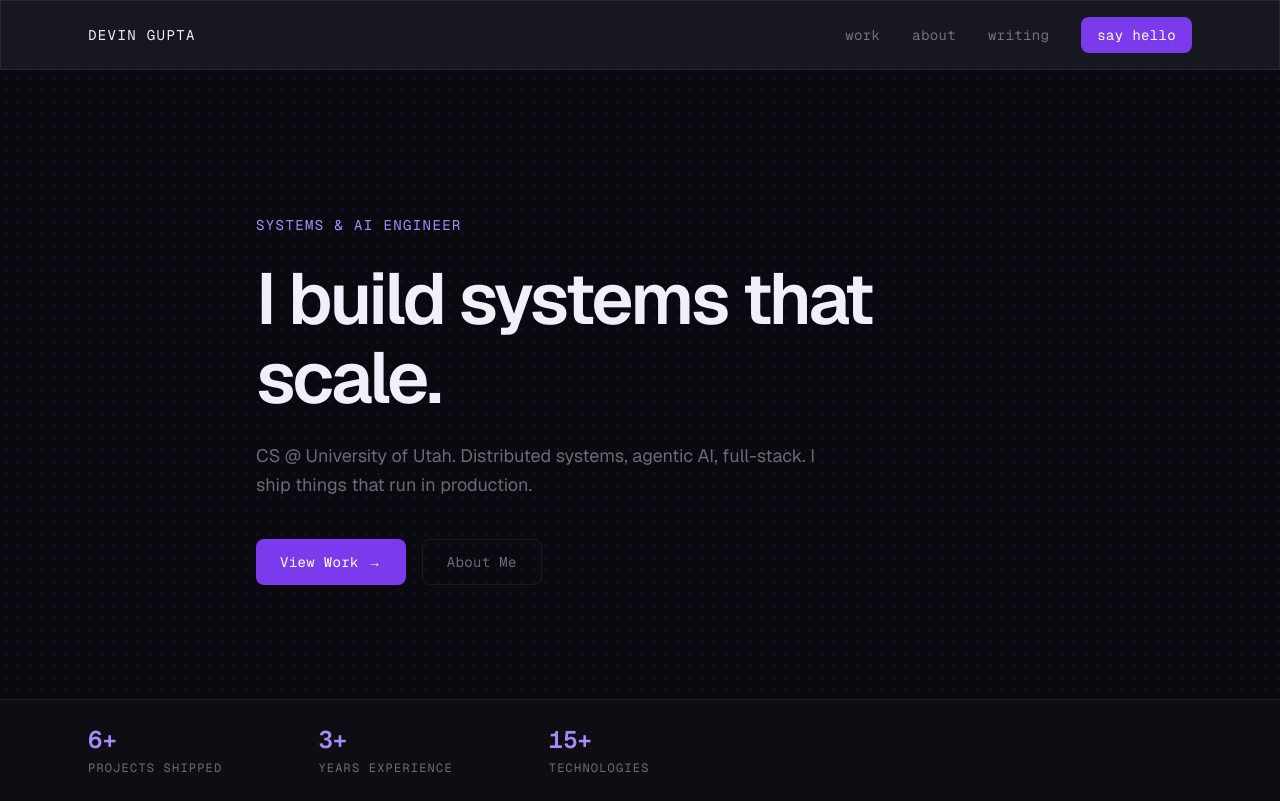
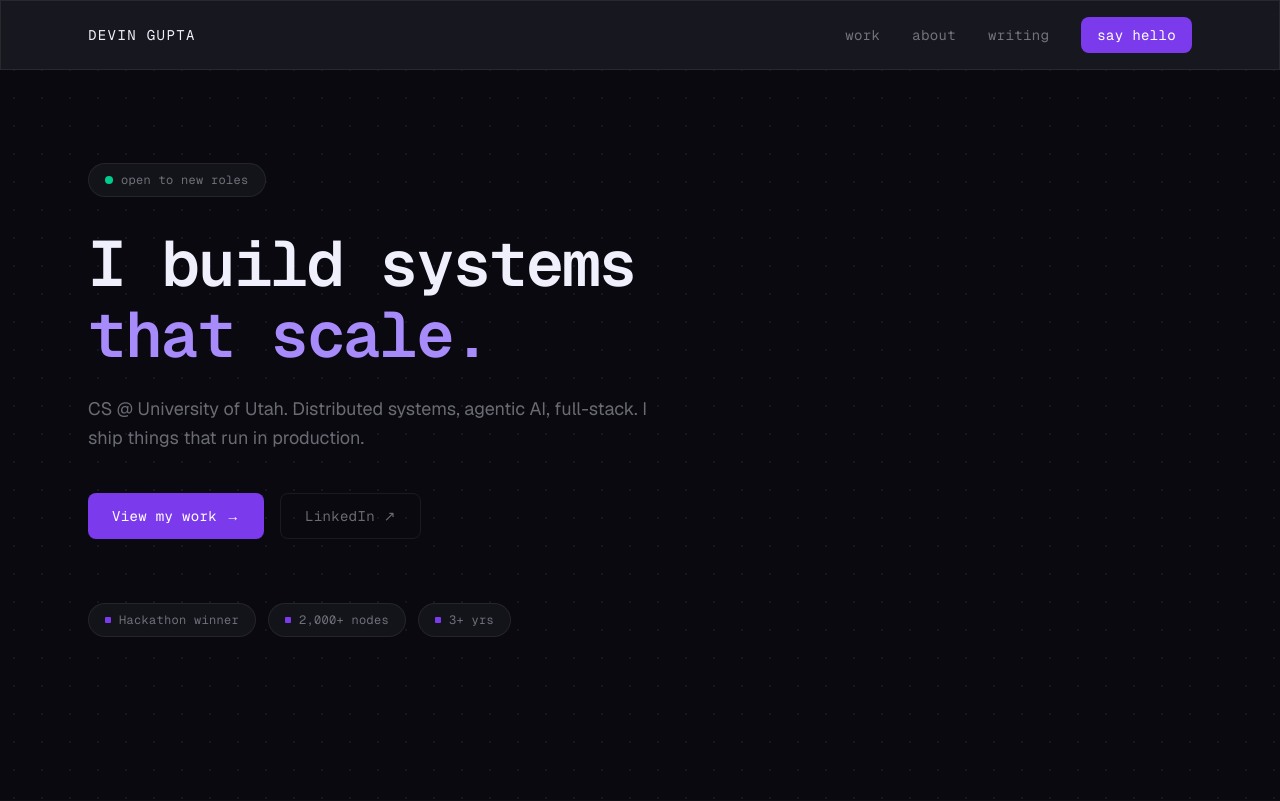
Before and after one commit to devingupta1/Devin-portfolio, a Next.js app: page / in a window 1280 px wide. Shown: the top 801 px of the page. Built offline with nearby package versions, Linux system fonts and the light colour scheme.

Commit message:
feat: hero section with canvas, cursor glow, text scramble

```diff
--- a/components/sections/Hero.tsx
+++ b/components/sections/Hero.tsx
@@ -1,93 +1,280 @@
 "use client";
 
-import { motion } from "framer-motion";
+import { useRef, useEffect, useState, useCallback } from "react";
+import { motion, useReducedMotion } from "framer-motion";
+import Link from "next/link";
+import { SITE } from "@/lib/projects";
+import { useTextScramble } from "@/lib/hooks/useTextScramble";
+
+/* ─── constants ────────────────────────────────────────────── */
+
+const SCRAMBLE_LINE_1 = "I build systems";
+const SCRAMBLE_LINE_2 = "that scale.";
+
+const DOT_SPACING = 28;
+const DOT_RADIUS = 1;
+const DOT_COLOR: [number, number, number] = [167, 139, 250]; // a78bfa
+const DOT_BASE_ALPHA = 0.12;
+const GLOW_RADIUS = 150;
+
+const SPOTLIGHT_SIZE = 400;
+
+const STAT_CHIPS = [
+  { label: "Hackathon winner" },
+  { label: "2,000+ nodes" },
+  { label: "3+ yrs" },
+] as const;
+
+/* ─── fade-up variant factory ──────────────────────────────── */
+
+function fadeUp(delay: number) {
+  return {
+    initial: { opacity: 0, y: 20 },
+    animate: { opacity: 1, y: 0 },
+    transition: { duration: 0.5, delay, ease: "easeOut" as const },
+  };
+}
+
+/* ─── component ────────────────────────────────────────────── */
 
 export function Hero() {
+  const reducedMotion = useReducedMotion();
+  const skipAnim = reducedMotion ?? false;
+
+  /* text scramble */
+  const line1 = useTextScramble(SCRAMBLE_LINE_1, 800, skipAnim);
+  const line2 = useTextScramble(SCRAMBLE_LINE_2, 800, skipAnim);
+
+  /* refs */
+  const sectionRef = useRef<HTMLElement>(null);
+  const canvasRef = useRef<HTMLCanvasElement>(null);
+  const mouseRef = useRef<{ x: number; y: number }>({ x: -9999, y: -9999 });
+
+  /* spotlight position (state so the div re-renders) */
+  const [spot, setSpot] = useState<{ x: number; y: number }>({
+    x: -9999,
+    y: -9999,
+  });
+
+  /* ── canvas drawing ─────────────────────────────────────── */
+
+  const drawDots = useCallback(() => {
+    const canvas = canvasRef.current;
+    if (!canvas) return;
+    const ctx = canvas.getContext("2d");
+    if (!ctx) return;
+
+    const { width, height } = canvas;
+    ctx.clearRect(0, 0, width, height);
+
+    const mx = mouseRef.current.x;
+    const my = mouseRef.current.y;
+
+    for (let x = DOT_SPACING / 2; x < width; x += DOT_SPACING) {
+      for (let y = DOT_SPACING / 2; y < height; y += DOT_SPACING) {
+        const dx = x - mx;
+        const dy = y - my;
+        const dist = Math.sqrt(dx * dx + dy * dy);
+
+        let alpha = DOT_BASE_ALPHA;
+        if (dist < GLOW_RADIUS) {
+          // boost opacity within glow radius
+          alpha += (1 - dist / GLOW_RADIUS) * 0.35;
+        }
+
+        ctx.beginPath();
+        ctx.arc(x, y, DOT_RADIUS, 0, Math.PI * 2);
+        ctx.fillStyle = `rgba(${DOT_COLOR[0]},${DOT_COLOR[1]},${DOT_COLOR[2]},${alpha})`;
+        ctx.fill();
+      }
+    }
+  }, []);
+
+  /* ── resize observer for canvas ─────────────────────────── */
+
+  useEffect(() => {
+    const canvas = canvasRef.current;
+    const section = sectionRef.current;
+    if (!canvas || !section) return;
+
+    function resize() {
+      if (!canvas || !section) return;
+      const rect = section.getBoundingClientRect();
+      canvas.width = rect.width;
+      canvas.height = rect.height;
+      drawDots();
+    }
+
+    const ro = new ResizeObserver(resize);
+    ro.observe(section);
+    resize();
+
+    return () => ro.disconnect();
+  }, [drawDots]);
+
+  /* ── mousemove handler ──────────────────────────────────── */
+
+  const handleMouseMove = useCallback(
+    (e: React.MouseEvent<HTMLElement>) => {
+      const section = sectionRef.current;
+      if (!section) return;
+      const rect = section.getBoundingClientRect();
+      const x = e.clientX - rect.left;
+      const y = e.clientY - rect.top;
+
+      mouseRef.current = { x, y };
+      setSpot({ x, y });
+
+      // throttle canvas redraws to rAF
+      requestAnimationFrame(drawDots);
+    },
+    [drawDots],
+  );
+
+  /* ── render ─────────────────────────────────────────────── */
+
   return (
     <section
-      className="relative min-h-screen flex items-center dot-grid"
+      ref={sectionRef}
+      role="banner"
+      className="relative min-h-screen flex items-center overflow-hidden"
+      onMouseMove={handleMouseMove}
       id="hero"
     >
-      {/* Content */}
-      <div className="mx-auto max-w-6xl px-6 py-32">
-        <motion.p
-          initial={{ opacity: 0, y: 20 }}
-          animate={{ opacity: 1, y: 0 }}
-          transition={{ duration: 0.5 }}
-          className="font-mono text-sm tracking-widest uppercase text-primary-light mb-6"
+      {/* ── dot grid canvas ─────────────────────────────────── */}
+      <canvas
+        ref={canvasRef}
+        aria-hidden="true"
+        className="absolute inset-0 pointer-events-none"
+        style={{ zIndex: 0 }}
+      />
+
+      {/* ── cursor spotlight ────────────────────────────────── */}
+      <div
+        aria-hidden="true"
+        className="absolute pointer-events-none"
+        style={{
+          width: SPOTLIGHT_SIZE,
+          height: SPOTLIGHT_SIZE,
+          borderRadius: "50%",
+          background:
+            "radial-gradient(circle, rgba(124,58,237,0.10) 0%, transparent 65%)",
+          left: spot.x,
+          top: spot.y,
+          transform: "translate(-50%, -50%)",
+          zIndex: 1,
+        }}
+      />
+
+      {/* ── content ─────────────────────────────────────────── */}
+      <div className="relative z-10 mx-auto w-full max-w-6xl px-6 py-32">
+        {/* availability badge */}
+        <motion.div
+          {...(skipAnim ? {} : fadeUp(0))}
+          className="mb-8 inline-flex items-center gap-2 bg-surface-low px-4 py-2 ghost-border"
+          style={{ borderRadius: "var(--radius-pill)" }}
         >
-          Systems &amp; AI Engineer
-        </motion.p>
+          <span
+            className="inline-block h-2 w-2 rounded-full bg-emerald-400"
+            style={{ animation: "pulse-dot 2s ease-in-out infinite" }}
+            aria-hidden="true"
+          />
+          <span className="font-mono text-xs tracking-wide text-text-muted">
+            open to new roles
+          </span>
+        </motion.div>
 
+        {/* headline */}
         <motion.h1
-          initial={{ opacity: 0, y: 20 }}
-          animate={{ opacity: 1, y: 0 }}
-          transition={{ duration: 0.5, delay: 0.1 }}
-          className="text-5xl md:text-7xl font-semibold tracking-tight leading-[1.1] text-text-primary max-w-3xl"
-          style={{ letterSpacing: "-0.04em" }}
+          {...(skipAnim ? {} : fadeUp(0.08))}
+          className="font-semibold text-text-primary leading-[1.1]"
+          style={{
+            fontSize: "clamp(36px, 6vw, 64px)",
+            letterSpacing: "-0.03em",
+          }}
         >
-          I build systems that scale.
+          <span className="font-mono" aria-label={SCRAMBLE_LINE_1}>
+            {line1}
+          </span>
+          <br />
+          <span
+            className="font-mono text-primary-light"
+            aria-label={SCRAMBLE_LINE_2}
+          >
+            {line2}
+          </span>
         </motion.h1>
 
+        {/* subtitle */}
         <motion.p
-          initial={{ opacity: 0, y: 20 }}
-          animate={{ opacity: 1, y: 0 }}
-          transition={{ duration: 0.5, delay: 0.2 }}
-          className="mt-6 text-lg text-text-muted max-w-xl leading-relaxed"
+          {...(skipAnim ? {} : fadeUp(0.16))}
+          className="mt-6 max-w-xl text-base leading-relaxed text-text-muted md:text-lg"
         >
           CS @ University of Utah. Distributed systems, agentic AI, full-stack.
           I ship things that run in production.
         </motion.p>
 
+        {/* buttons */}
         <motion.div
-          initial={{ opacity: 0, y: 20 }}
-          animate={{ opacity: 1, y: 0 }}
-          transition={{ duration: 0.5, delay: 0.3 }}
-          className="mt-10 flex gap-4"
+          {...(skipAnim ? {} : fadeUp(0.24))}
+          className="mt-10 flex flex-wrap gap-4"
         >
-          <a
+          <Link
             href="/work"
+            aria-label="View my work — see all projects"
             id="hero-cta-work"
             className="inline-flex items-center gap-2 bg-primary px-6 py-3 font-mono text-sm tracking-wide text-white transition-colors hover:bg-primary-dim"
             style={{ borderRadius: "var(--radius-element)" }}
           >
-            View Work →
-          </a>
+            View my work →
+          </Link>
           <a
-            href="/about"
-            id="hero-cta-about"
+            href={SITE.linkedin}
+            target="_blank"
+            rel="noopener noreferrer"
+            aria-label="Visit Devin Gupta's LinkedIn profile"
+            id="hero-cta-linkedin"
             className="inline-flex items-center gap-2 px-6 py-3 font-mono text-sm tracking-wide text-text-muted ghost-border transition-colors hover:text-text-primary hover:bg-surface-high"
             style={{ borderRadius: "var(--radius-element)" }}
           >
-            About Me
+            LinkedIn ↗
           </a>
+        </motion.div>
+
+        {/* stat chips */}
+        <motion.div
+          {...(skipAnim ? {} : fadeUp(0.32))}
+          className="mt-16 flex flex-wrap gap-3"
+        >
+          {STAT_CHIPS.map((chip) => (
+            <span
+              key={chip.label}
+              className="inline-flex items-center gap-2 bg-surface-low px-4 py-2 ghost-border font-mono text-xs tracking-wide text-text-muted"
+              style={{ borderRadius: "var(--radius-pill)" }}
+            >
+              <span
+                className="inline-block w-[6px] h-[6px] bg-primary"
+                style={{ borderRadius: "1px" }}
+                aria-hidden="true"
+              />
+              {chip.label}
+            </span>
+          ))}
         </motion.div>
       </div>
 
-      {/* Stats bar */}
-      <motion.div
-        initial={{ opacity: 0 }}
-        animate={{ opacity: 1 }}
-        transition={{ duration: 0.6, delay: 0.5 }}
-        className="absolute bottom-0 left-0 right-0 border-t border-border bg-surface-lowest/80"
-      >
-        <div className="mx-auto max-w-6xl px-6 py-6 flex gap-12 md:gap-24">
-          {[
-            { value: "6+", label: "Projects Shipped" },
-            { value: "3+", label: "Years Experience" },
-            { value: "15+", label: "Technologies" },
-          ].map((stat) => (
-            <div key={stat.label} className="flex flex-col">
-              <span className="font-mono text-2xl font-semibold text-primary-light">
-                {stat.value}
-              </span>
-              <span className="font-mono text-xs text-text-muted uppercase tracking-widest mt-1">
-                {stat.label}
-              </span>
-            </div>
-          ))}
-        </div>
-      </motion.div>
+      {/* ── keyframes (injected once) ───────────────────────── */}
+      <style jsx global>{`
+        @keyframes pulse-dot {
+          0%,
+          100% {
+            opacity: 1;
+          }
+          50% {
+            opacity: 0.25;
+          }
+        }
+      `}</style>
     </section>
   );
 }
--- /dev/null
+++ b/lib/hooks/useTextScramble.ts
@@ -0,0 +1,79 @@
+"use client";
+
+import { useState, useEffect, useRef } from "react";
+
+const CHARS = "!@#$%^&*<>?/|";
+
+function getRandomChar(): string {
+  return CHARS[Math.floor(Math.random() * CHARS.length)] ?? "?";
+}
+
+/**
+ * Scrambles `text` on mount — each character starts as a random glyph
+ * and resolves to the real character over `duration` ms.
+ *
+ * @param text     The target string to reveal
+ * @param duration Total time (ms) for the full reveal
+ * @param skip     If true, return the final text immediately (reduced-motion)
+ */
+export function useTextScramble(
+  text: string,
+  duration: number = 800,
+  skip: boolean = false,
+): string {
+  const [display, setDisplay] = useState(() =>
+    skip
+      ? text
+      : text
+          .split("")
+          .map((ch) => (ch === " " ? " " : getRandomChar()))
+          .join(""),
+  );
+
+  // Per-character random resolve delay, generated once
+  const delaysRef = useRef<number[]>([]);
+
+  useEffect(() => {
+    if (skip) {
+      setDisplay(text);
+      return;
+    }
+
+    // Generate random resolve timestamps (0 → duration * 0.75)
+    delaysRef.current = text.split("").map(() => Math.random() * duration * 0.75);
+
+    let frameId: number;
+    const start = performance.now();
+
+    function tick() {
+      const elapsed = performance.now() - start;
+
+      const next = text
+        .split("")
+        .map((realChar, i) => {
+          if (realChar === " ") return " ";
+          const charDelay = delaysRef.current[i] ?? 0;
+          // Character is resolved once elapsed exceeds its delay
+          if (elapsed >= charDelay + duration * 0.25) return realChar;
+          // Still scrambling — swap to a new random char every ~50ms
+          if (Math.floor(elapsed / 50) % 2 === 0) return getRandomChar();
+          return getRandomChar();
+        })
+        .join("");
+
+      setDisplay(next);
+
+      if (elapsed < duration) {
+        frameId = requestAnimationFrame(tick);
+      } else {
+        setDisplay(text);
+      }
+    }
+
+    frameId = requestAnimationFrame(tick);
+
+    return () => cancelAnimationFrame(frameId);
+  }, [text, duration, skip]);
+
+  return display;
+}
```
